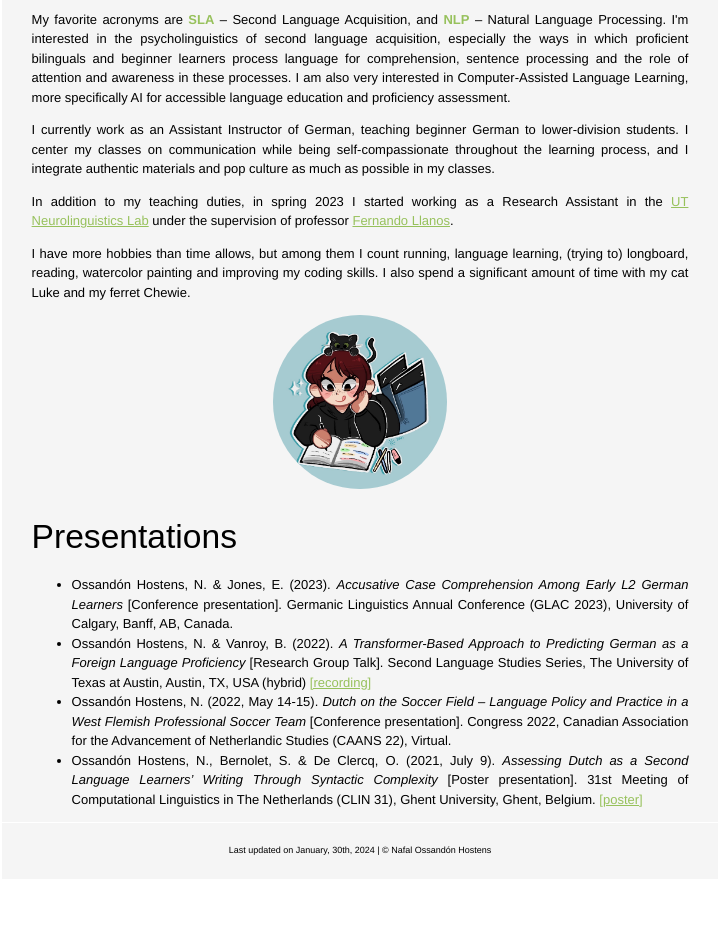
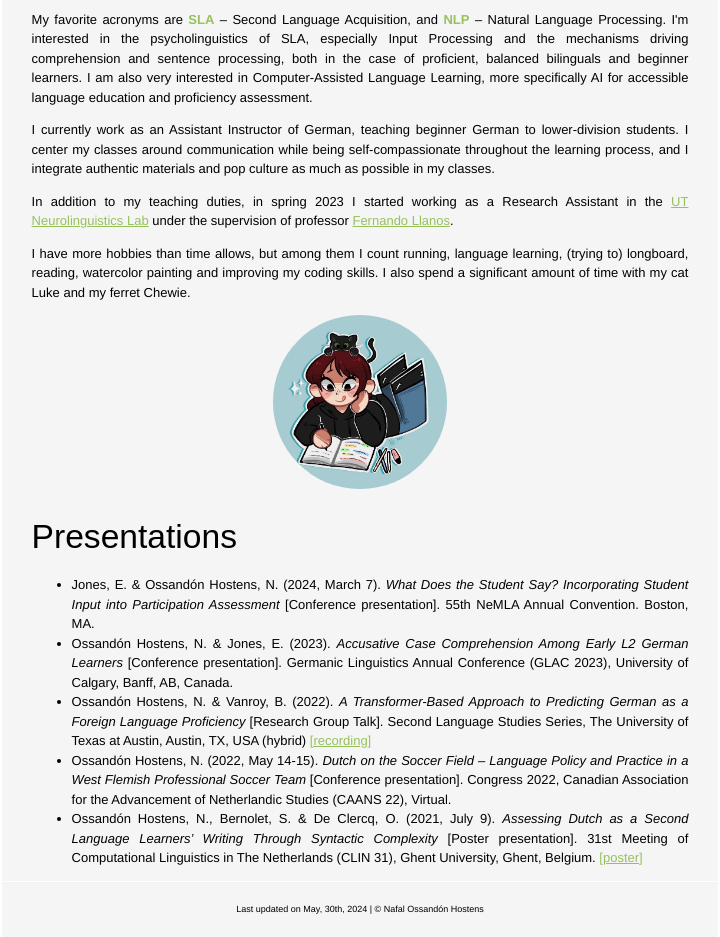
Before and after one commit to nohstns/nohstns.github.io, a plain HTML site: page index.html in a window 1280 px wide. Shown: the part 410-1347 px from the top of the page, without its empty margins (280-1000 px from the left). Before the commit the page ends 1289 px from the top, so only its background shows below. Drawn offline with nearby package versions, Linux system fonts and the light colour scheme; a web font is replaced by a local one.

Commit message:
Update 240530

```diff
--- a/index.html
+++ b/index.html
@@ -53,8 +53,8 @@
           <a href="https://www.uantwerpen.be/en/staff/sarah-bernolet/">professor Sarah Bernolet</a> and
           <a href="https://research.flw.ugent.be/nl/orphee.declercq">professor Orphée De Clercq</a> from Ghent University on the automatic assessment of the syntactic complexity of texts written by learners of Dutch as a second language. Before that, I studied German, English and Spanish Linguistics and Literature at Ghent University.
         </p>
-        <p>My favorite acronyms are <emph>SLA</emph> – Second Language Acquisition, and <emph>NLP</emph> – Natural Language Processing. I'm interested in the psycholinguistics of second language acquisition, especially the ways in which proficient bilinguals and beginner learners process language for comprehension, sentence processing and the role of attention and awareness in these processes. I am also very interested in Computer-Assisted Language Learning, more specifically AI for accessible language education and proficiency assessment.</p>
-        <p>I currently work as an Assistant Instructor of German, teaching beginner German to lower-division students. I center my classes on communication while being self-compassionate throughout the learning process, and I integrate authentic materials and pop culture as much as possible in my classes.</p>
+        <p>My favorite acronyms are <emph>SLA</emph> – Second Language Acquisition, and <emph>NLP</emph> – Natural Language Processing. I'm interested in the psycholinguistics of SLA, especially Input Processing and the mechanisms driving comprehension and sentence processing, both in the case of proficient, balanced bilinguals and beginner learners. I am also very interested in Computer-Assisted Language Learning, more specifically AI for accessible language education and proficiency assessment.</p>
+        <p>I currently work as an Assistant Instructor of German, teaching beginner German to lower-division students. I center my classes around communication while being self-compassionate throughout the learning process, and I integrate authentic materials and pop culture as much as possible in my classes.</p>
         <p>In addition to my teaching duties, in spring 2023 I started working as a Research Assistant in the <a href="https://fllanoslucas.wixsite.com/neuroling-lab">UT Neurolinguistics Lab</a> under the supervision of professor <a href="https://liberalarts.utexas.edu/linguistics/faculty/fl5869">Fernando Llanos</a>.</p>
         <p>I have more hobbies than time allows, but among them I count running, language learning, (trying to) longboard, reading, watercolor painting and improving my coding skills. I also spend a significant amount of time with my cat Luke and my ferret Chewie. </p>
         <figure>
@@ -65,6 +65,7 @@
       <section class="text-block" id="presentations">
         <h2>Presentations</h2>
         <ul>
+          <li> Jones, E. & Ossandón Hostens, N. (2024, March 7). <i>What Does the Student Say? Incorporating Student Input into Participation Assessment</i> [Conference presentation]. 55th NeMLA Annual Convention. Boston, MA.</li>
           <li>Ossandón Hostens, N. & Jones, E. (2023). <i>Accusative Case Comprehension Among Early L2 German Learners </i> [Conference presentation]. Germanic Linguistics Annual Conference (GLAC 2023), University of Calgary, Banff, AB, Canada.</li>
           <li>Ossandón Hostens, N. & Vanroy, B. (2022). <i>A Transformer-Based Approach to Predicting German as a Foreign Language Proficiency</i> [Research Group Talk]. Second Language Studies Series, The University of Texas at Austin, Austin, TX, USA (hybrid) <a href="https://utexas.box.com/s/4y9243qvwppiu2si3krrc2npfdp2qace">[recording]</a> </li>
           <li>Ossandón Hostens, N. (2022, May 14-15). <i>Dutch on the Soccer Field – Language Policy and Practice in a West Flemish Professional Soccer Team</i> [Conference presentation]. Congress 2022, Canadian Association for the Advancement of Netherlandic Studies (CAANS 22), Virtual. </li>
@@ -75,7 +76,7 @@
 
     </main>
       <footer>
-        <p>Last updated on January, 30th, 2024 | © Nafal Ossandón Hostens</p>
+        <p>Last updated on May, 30th, 2024 | © Nafal Ossandón Hostens</p>
       </footer>
   </div>
   </body>
```
